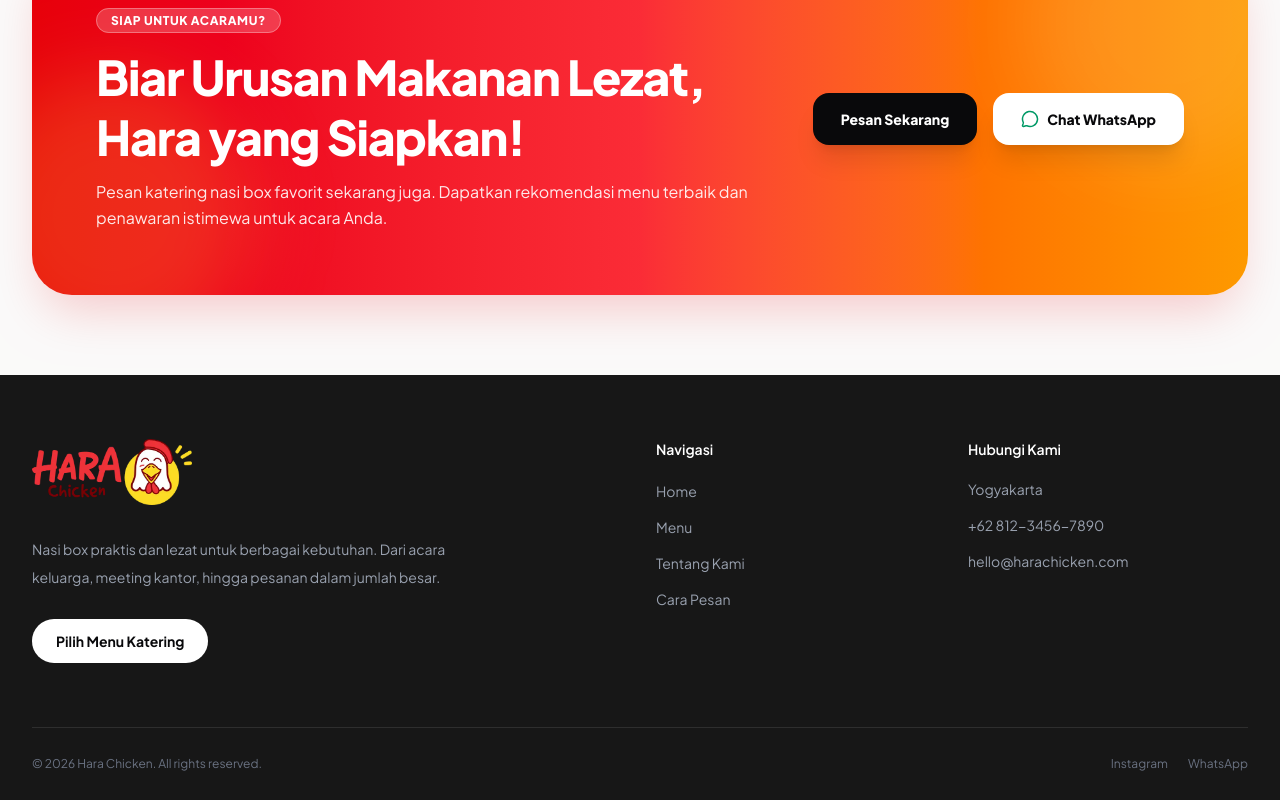
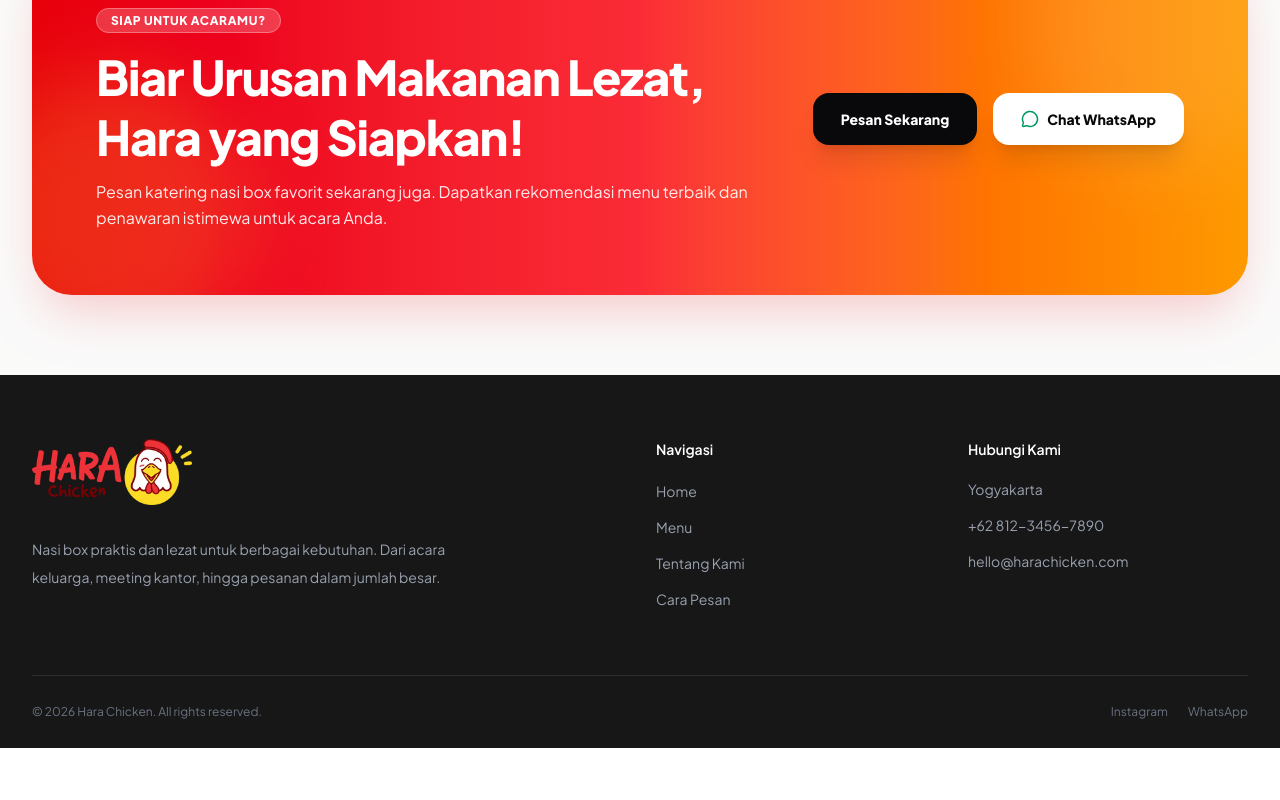
Before and after one commit to anggarchmdi/harabox, a React (Vite) app in the folder frontend/: page / in a window 1280 px wide. Shown: the part 6466-7266 px from the top of the page. After the commit the page ends 7214 px from the top, so only its background shows below. Built offline with nearby package versions, Linux system fonts and the light colour scheme; no server answers.

Commit message:
refactor: delete button pesan sekarang

```diff
--- a/frontend/src/components/ui/Footer.tsx
+++ b/frontend/src/components/ui/Footer.tsx
@@ -22,13 +22,6 @@ export default function Footer() {
               Dari acara keluarga, meeting kantor, hingga pesanan
               dalam jumlah besar.
             </p>
-
-            <Link
-              to="/menu"
-              className="mt-7 inline-flex rounded-full bg-white px-6 py-3 text-xs sm:text-sm font-bold text-zinc-950 transition hover:bg-zinc-200"
-            >
-              Pilih Menu Katering
-            </Link>
           </div>
 
           {/* Navigation */}
```
